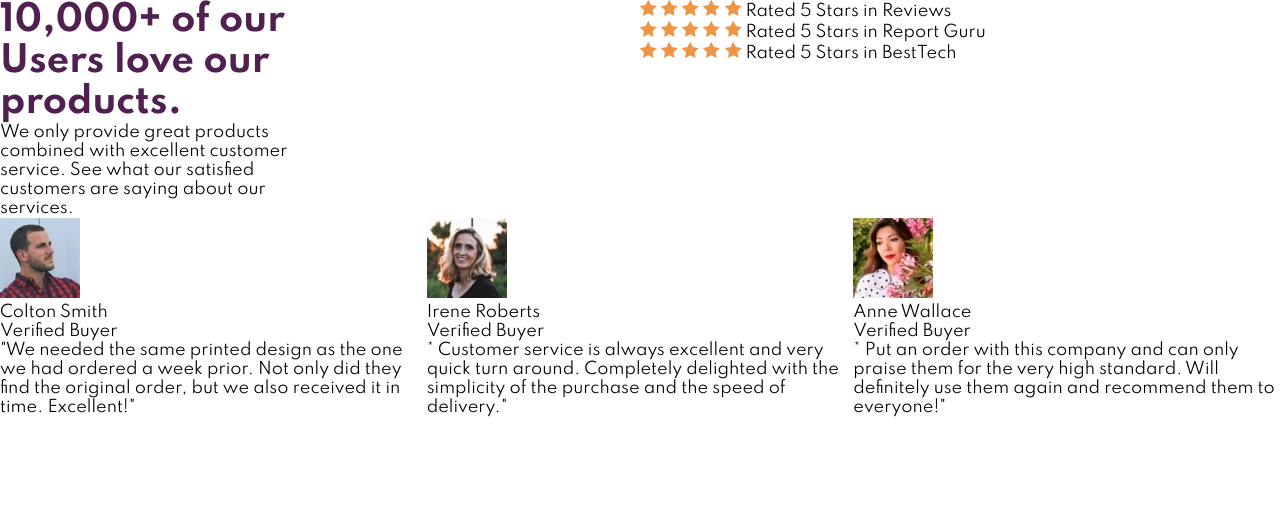
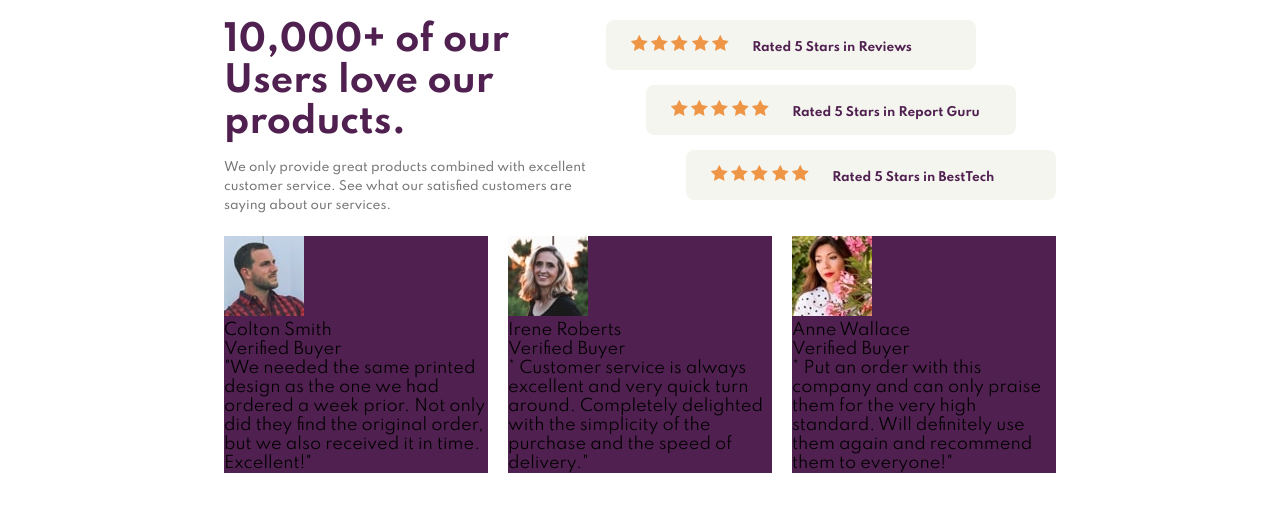
Before and after one commit to halaibrahim867/Social-proof-section, a plain HTML site: page index.html in a window 1280 px wide. Drawn offline with Linux system fonts and the light colour scheme.

Commit message:
add style of header and rate

```diff
--- a/css/style.css
+++ b/css/style.css
@@ -5,21 +5,60 @@
      padding: 0;
      margin: 0;
 }
+:root{
+    --main-color:hsl(300, 43%, 22%);
+}
 body{
     font-family: 'Spartan', sans-serif;
 }
+
 .header_rate{
     display: grid;
     grid-template-columns: repeat(2, 1fr);
+    margin: 20px auto;
+    max-width: 65%;
 }
-.header{
-    max-width: 20rem;
+.header_rate .header{
+    max-width: 23rem;
 }
-.header h1 {
+.header_rate .header h1 {
     font-size: 35px;
-    color: hsl(300, 43%, 22%);
+    color:var(--main-color);
+}
+.header_rate .header p {
+    margin-top: 15px;
+    font-size: 12px;
+    color: #777;
+    font-weight: 500;
+    line-height: 1.6;
+}
+.header_rate .rate div {
+    background-color: #f5f5f0;
+    width: 370px;
+    padding: 15px;
+    border-radius: 8px;
+    margin-bottom: 15px;
+    color: var(--main-color);
+    font-size: 12px;
+    font-weight: 700;
+}
+.header_rate .rate div:nth-child(2){
+    margin-left: 40px;
+}
+.header_rate .rate div:last-child{
+    margin-left: 80px;
+}
+.header_rate .rate div span{
+    margin-right: 20px;
+    margin-left: 10px;
 }
 .buyer{
     display: grid;
     grid-template-columns: repeat(3,1fr);
+    margin: 10px auto;
+    gap: 20px;
+    max-width: 65%;
 }
+.buyer div{
+    background-color:var(--main-color);
+}
--- a/index.html
+++ b/index.html
@@ -17,25 +17,34 @@
                 <p>We only provide great products combined with excellent customer service. See what our satisfied customers are saying about our services. </p>
             </div>
             <div class="rate">
-                <div><img src="images/icon-star.svg" alt="star">
+                <div>
+                    <span>
                         <img src="images/icon-star.svg" alt="star">
                         <img src="images/icon-star.svg" alt="star">
                         <img src="images/icon-star.svg" alt="star">
                         <img src="images/icon-star.svg" alt="star">
+                        <img src="images/icon-star.svg" alt="star">
+                    </span>
                     Rated 5 Stars in Reviews
                 </div>
-                <div><img src="images/icon-star.svg" alt="star">
+                <div>
+                    <span>
                         <img src="images/icon-star.svg" alt="star">
                         <img src="images/icon-star.svg" alt="star">
                         <img src="images/icon-star.svg" alt="star">
                         <img src="images/icon-star.svg" alt="star">
+                        <img src="images/icon-star.svg" alt="star">
+                    </span>
                     Rated 5 Stars in Report Guru
                 </div>
-                <div><img src="images/icon-star.svg" alt="star">
+                <div>
+                    <span>
                         <img src="images/icon-star.svg" alt="star">
                         <img src="images/icon-star.svg" alt="star">
                         <img src="images/icon-star.svg" alt="star">
                         <img src="images/icon-star.svg" alt="star">
+                        <img src="images/icon-star.svg" alt="star">
+                    </span>
                     Rated 5 Stars in BestTech
                 </div>
             </div>
```
Lines whose indentation alone changed are shown as unchanged.
